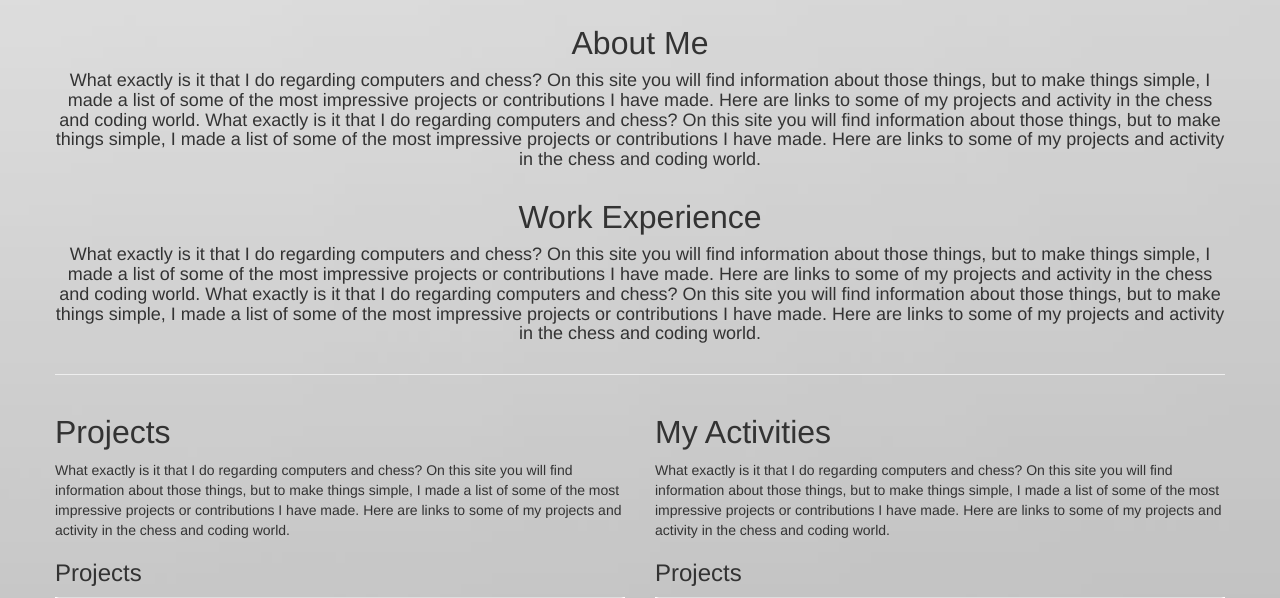
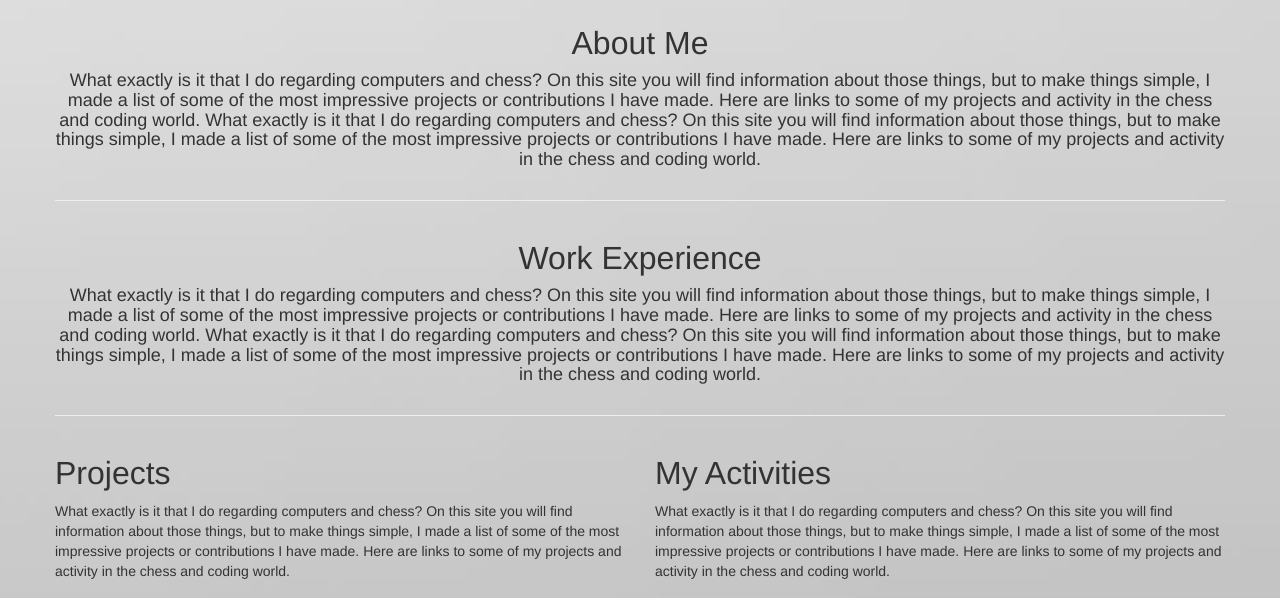
Before and after one commit to ivarcode/www, a PHP site: page / in a window 1280 px wide. Shown: the part 689-1287 px from the top of the page. Run offline with PHP 8.4, Linux system fonts and the light colour scheme.

Commit message:
hr rule fix

```diff
--- a/index.php
+++ b/index.php
@@ -83,7 +83,9 @@ File: index.php
 					<h2><center>About Me</center></h2>
 					<h4><center>What exactly is it that I do regarding computers and chess? On this site you will find information about those things, but to make things simple, I made a list of some of the most impressive projects or contributions I have made. Here are links to some of my projects and activity in the chess and coding world.  What exactly is it that I do regarding computers and chess? On this site you will find information about those things, but to make things simple, I made a list of some of the most impressive projects or contributions I have made. Here are links to some of my projects and activity in the chess and coding world.</center></h4>
 				</div>
-				<hr>
+			</div>
+			<hr>
+			<div class="row" id="workexp">
 				<div class="col-sm-12">
 					<h2><center>Work Experience</center></h2>
 					<h4><center>What exactly is it that I do regarding computers and chess? On this site you will find information about those things, but to make things simple, I made a list of some of the most impressive projects or contributions I have made. Here are links to some of my projects and activity in the chess and coding world.  What exactly is it that I do regarding computers and chess? On this site you will find information about those things, but to make things simple, I made a list of some of the most impressive projects or contributions I have made. Here are links to some of my projects and activity in the chess and coding world.</center></h4>
```
